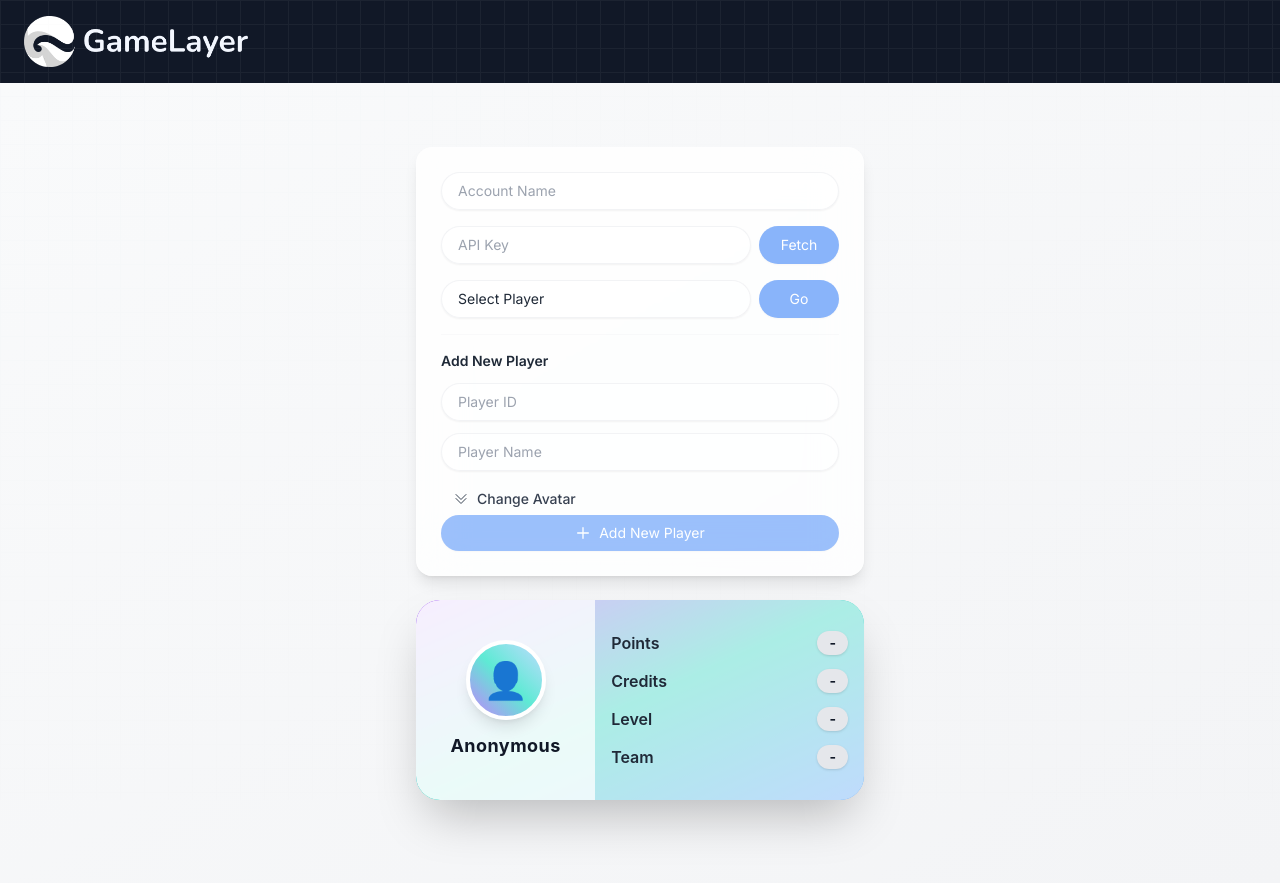
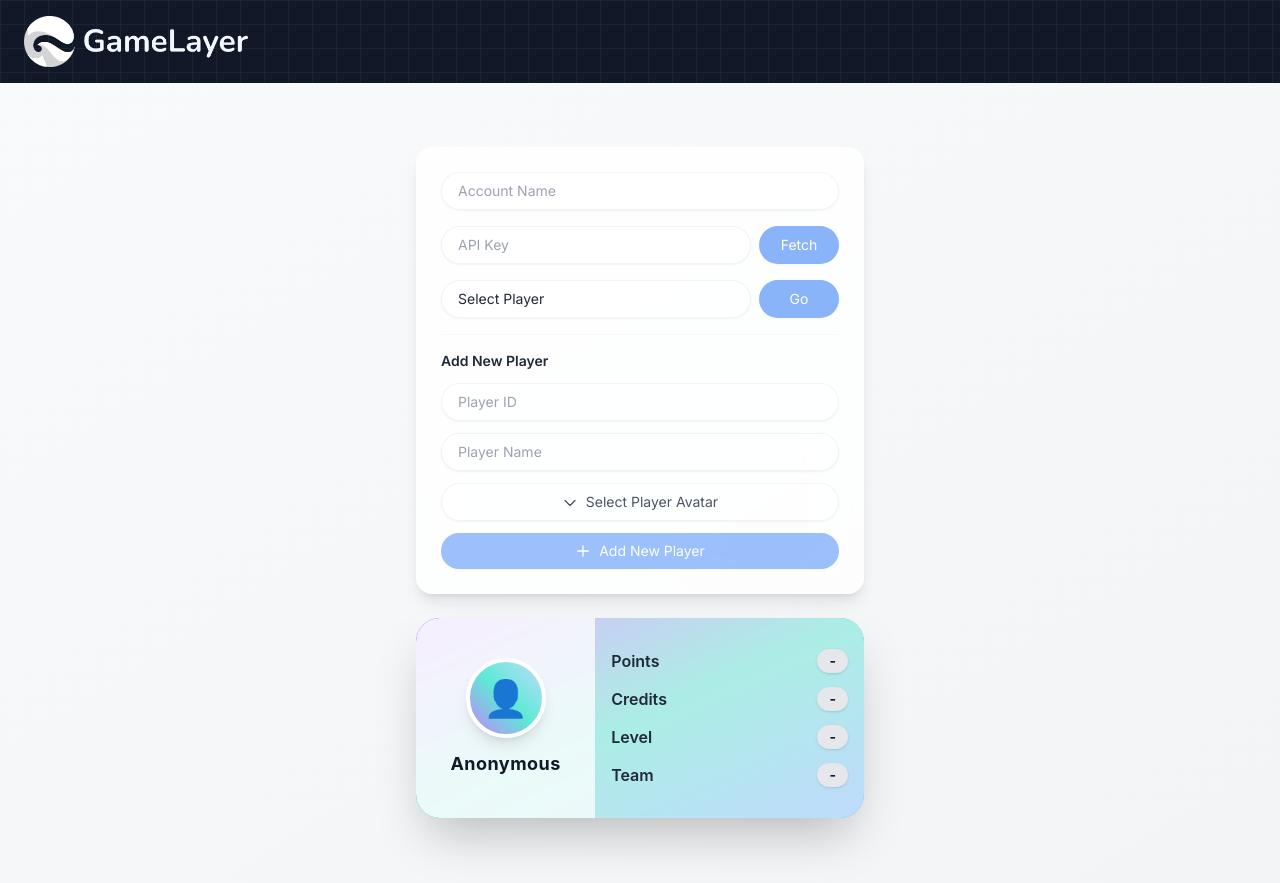
Before and after one commit to judgesteven/web-app, a Next.js app: page / in a window 1280 px wide. Built offline with nearby package versions, Linux system fonts and the light colour scheme.

Commit message:
fix: Replace heroicons with inline SVG components

```diff
--- a/src/components/ConfigurationCard.tsx
+++ b/src/components/ConfigurationCard.tsx
@@ -8,7 +8,33 @@ import AchievementsCard from './AchievementsCard'
 import MysteryCard from './MysteryCard'
 import LeaderboardCard from './LeaderboardCard'
 import { toast } from 'react-hot-toast'
-import { ChevronDoubleUpIcon, ChevronDoubleDownIcon } from '@heroicons/react/24/outline'
+
+// Custom SVG icons
+const ChevronUpIcon = (props: React.SVGProps<SVGSVGElement>) => (
+  <svg
+    xmlns="http://www.w3.org/2000/svg"
+    fill="none"
+    viewBox="0 0 24 24"
+    strokeWidth={2}
+    stroke="currentColor"
+    {...props}
+  >
+    <path strokeLinecap="round" strokeLinejoin="round" d="M4.5 15.75l7.5-7.5 7.5 7.5" />
+  </svg>
+)
+
+const ChevronDownIcon = (props: React.SVGProps<SVGSVGElement>) => (
+  <svg
+    xmlns="http://www.w3.org/2000/svg"
+    fill="none"
+    viewBox="0 0 24 24"
+    strokeWidth={2}
+    stroke="currentColor"
+    {...props}
+  >
+    <path strokeLinecap="round" strokeLinejoin="round" d="M19.5 8.25l-7.5 7.5-7.5-7.5" />
+  </svg>
+)
 
 interface Mission {
   id: string
@@ -686,14 +712,14 @@ const ConfigurationCard = () => {
             {/* Avatar Selection */}
             <button
               onClick={() => setShowAvatarModal(true)}
-              className="flex items-center gap-2 px-3 py-1.5 text-sm font-medium text-gray-700 hover:text-gray-900 hover:bg-gray-100 rounded-lg transition-colors"
+              className="w-full px-4 py-2 bg-white/50 border border-gray-200/50 rounded-3xl shadow-sm hover:border-blue-500/50 transition-all duration-200 text-sm text-gray-600 mb-3 hover:bg-white/70 active:scale-[0.98]"
             >
               {showAvatarModal ? (
-                <ChevronDoubleUpIcon className="w-4 h-4" />
+                <ChevronUpIcon className="w-4 h-4 inline-block mr-2" />
               ) : (
-                <ChevronDoubleDownIcon className="w-4 h-4" />
+                <ChevronDownIcon className="w-4 h-4 inline-block mr-2" />
               )}
-              Change Avatar
+              {selectedAvatar ? 'Change Avatar' : 'Select Player Avatar'}
             </button>
 
             {/* Add Button */}
```
